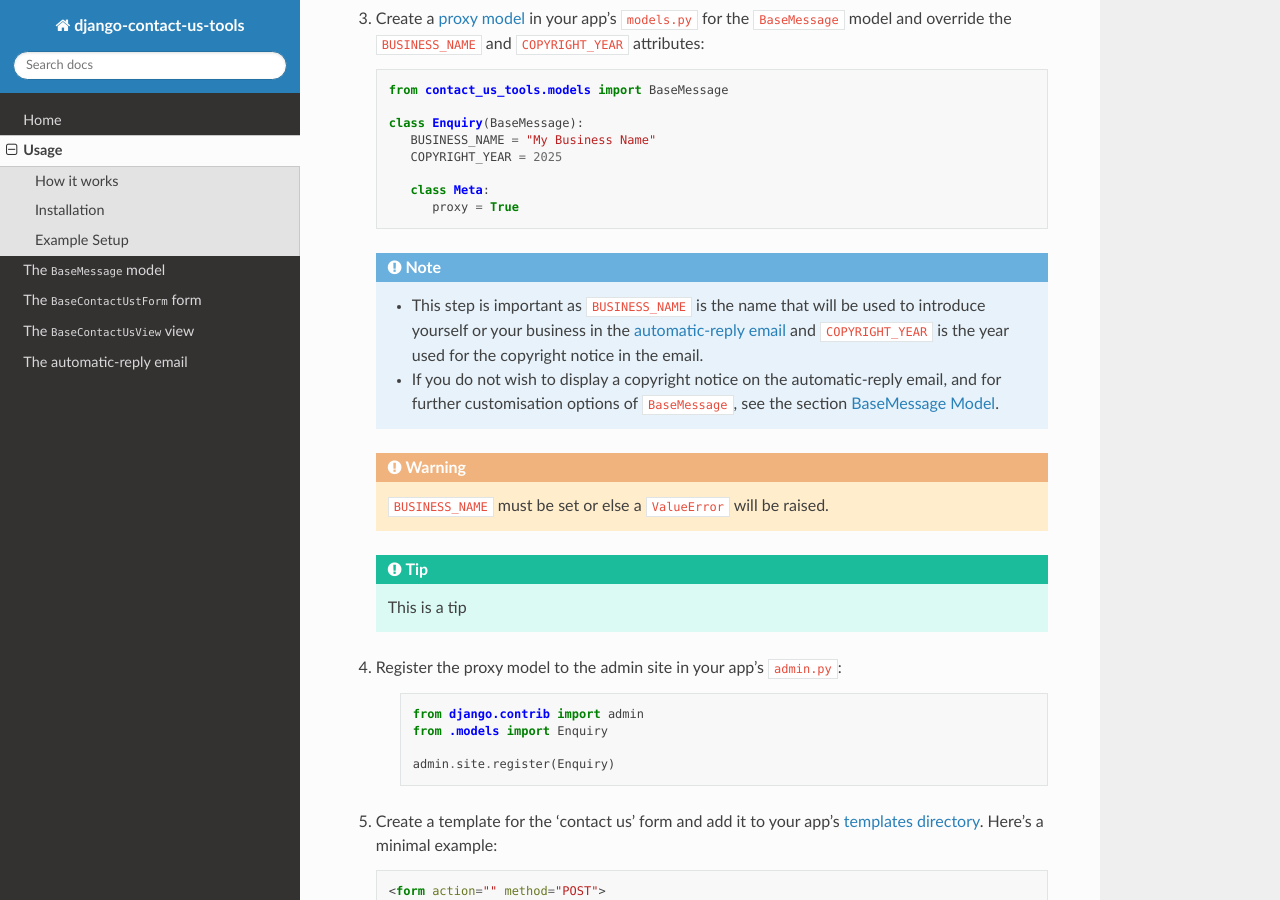
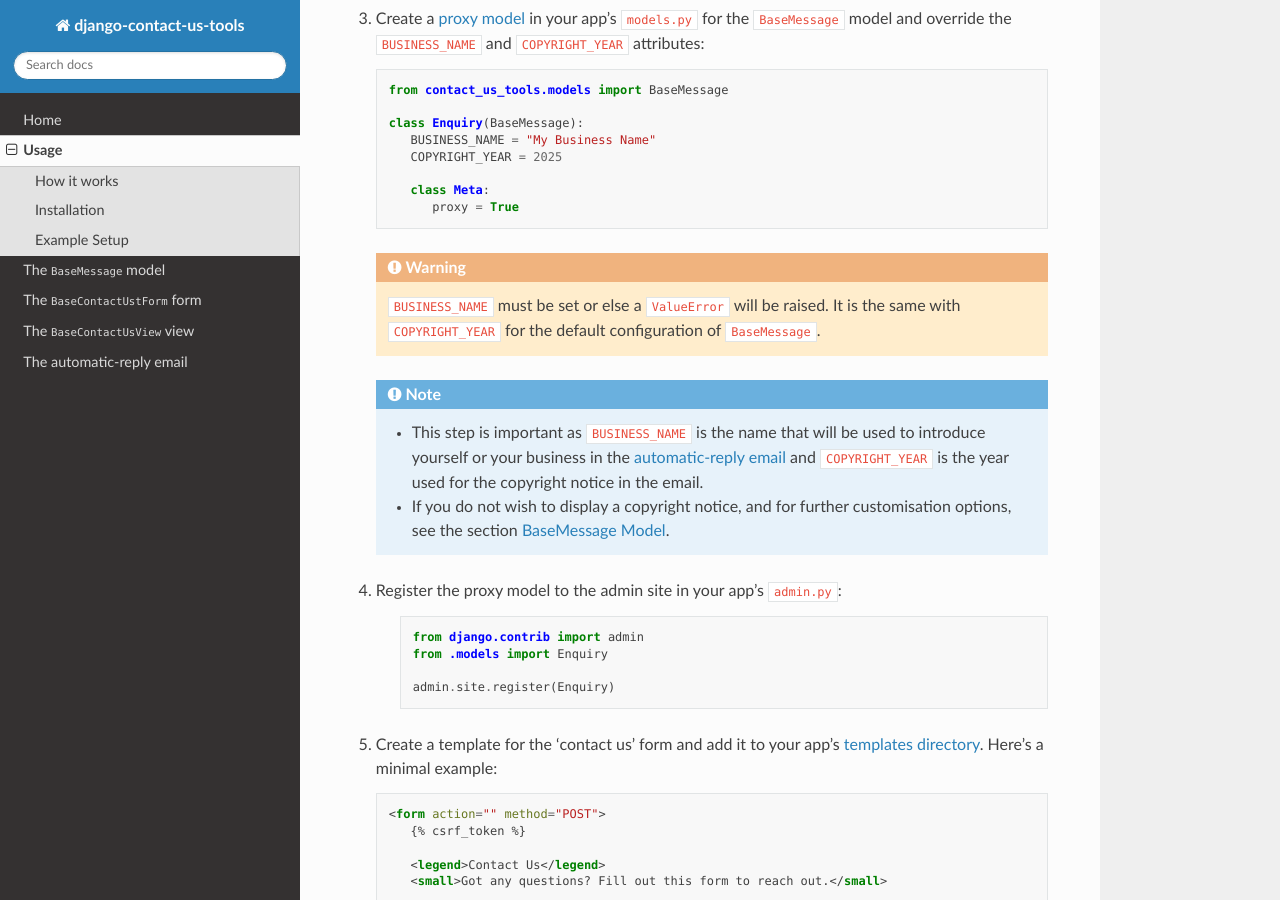
Before and after one commit to egiden/django-contact-us-tools, a Sphinx documentation site: the page built from docs/source/usage.rst, in a window 1280 px wide and 900 px high, scrolled down 1401 px. Built offline with Sphinx 7.4.7 and the Read the Docs theme 3.1.0, drawn with Linux system fonts in a browser that asks for light colours.

Commit message:
Update .rst files

```diff
--- a/docs/source/base_message_model.rst
+++ b/docs/source/base_message_model.rst
@@ -18,6 +18,10 @@ About the model
     .. attribute:: TICKET_NUM_LEN
 
         *default: 4*
+
+        :py:type: True
+
+        :py:type: bool
 
         The length of the ticket number assigned to the message.
 
--- a/docs/source/usage.rst
+++ b/docs/source/usage.rst
@@ -80,19 +80,15 @@ Example Setup
          class Meta:
             proxy = True
 
+   .. warning::
+
+      ``BUSINESS_NAME`` must be set or else a ``ValueError`` will be raised. It is the same with ``COPYRIGHT_YEAR`` for the default configuration of ``BaseMessage``.
+
    .. note::
 
       * This step is important as ``BUSINESS_NAME`` is the name that will be used to introduce yourself or your business in the :doc:`automatic-reply email <reply_email>` and ``COPYRIGHT_YEAR`` is the year used for the copyright notice in the email.
 
-      * If you do not wish to display a copyright notice on the automatic-reply email, and for further customisation options of ``BaseMessage``, see the section :doc:`BaseMessage Model <base_message_model>`.
-
-   .. warning::
-
-      ``BUSINESS_NAME`` must be set or else a ``ValueError`` will be raised.
-
-   .. tip::
-
-      This is a tip
+      * If you do not wish to display a copyright notice, and for further customisation options, see the section :doc:`BaseMessage Model <base_message_model>`.
 
 #. Register the proxy model to the admin site in your app's ``admin.py``:
 
```
